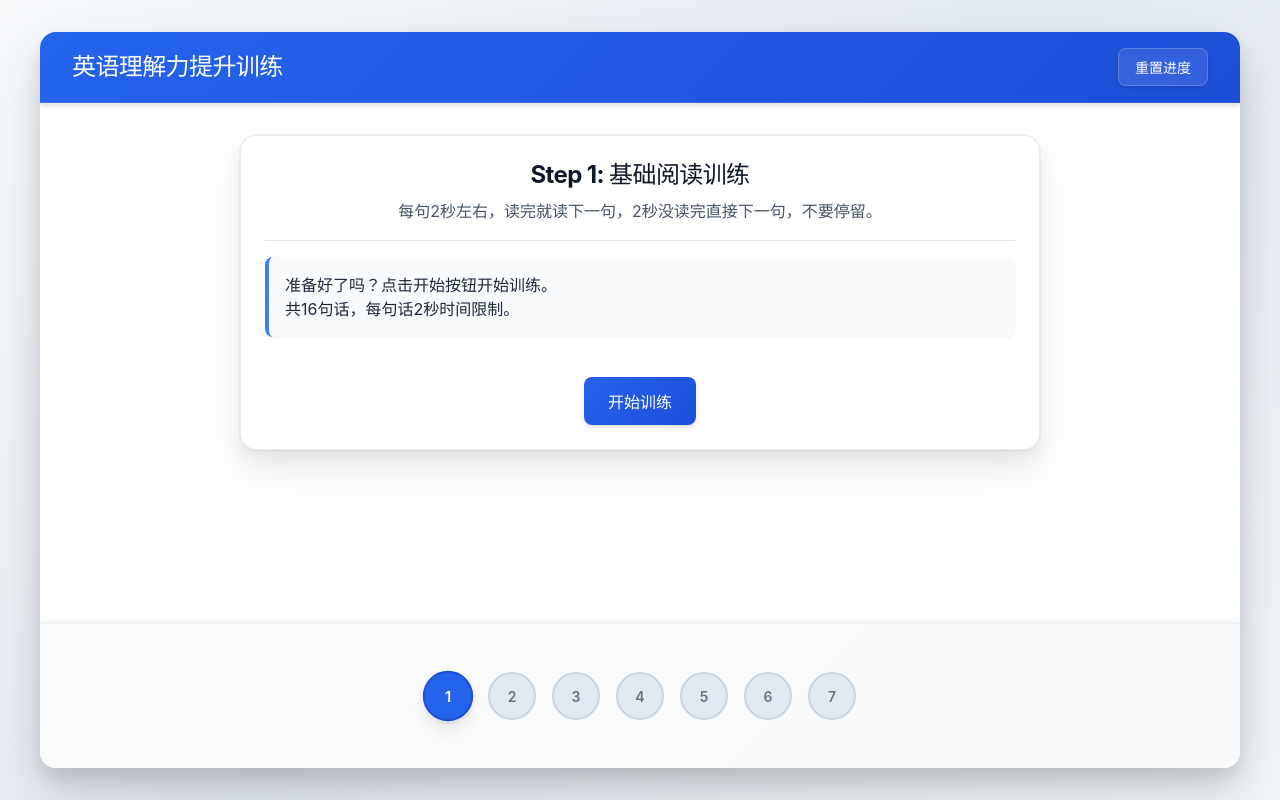
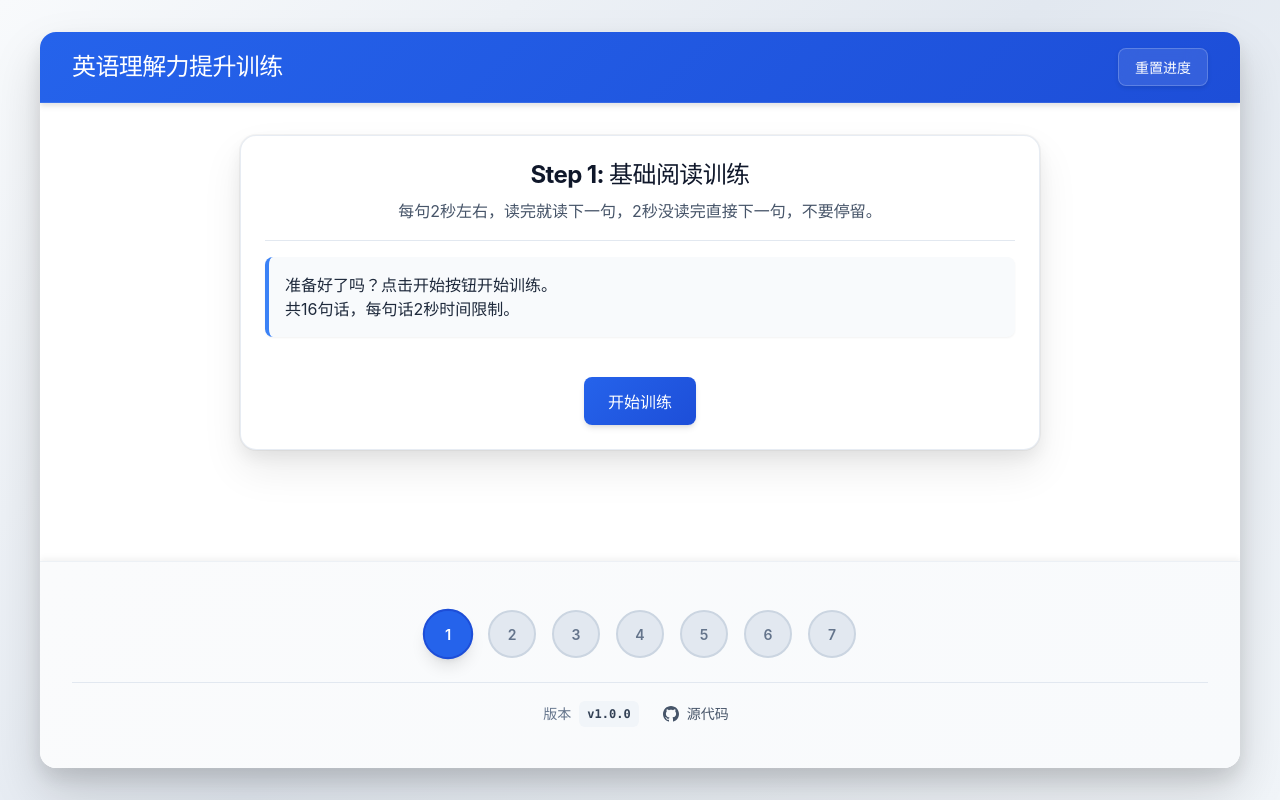
Before and after one commit to AHGGG/vibe-english-understanding, a React (Vite) app: page / in a window 1280 px wide. Built offline with nearby package versions, Linux system fonts and the light colour scheme.

Commit message:
feat: add footer info

```diff
--- a/package.json
+++ b/package.json
@@ -1,7 +1,7 @@
 {
   "name": "vibe-english-understanding",
   "private": true,
-  "version": "0.0.0",
+  "version": "1.0.0",
   "type": "module",
   "scripts": {
     "dev": "vite",
--- a/src/App.css
+++ b/src/App.css
@@ -1045,3 +1045,94 @@
     font-size: var(--font-size-xl);
   }
 }
+
+/* Footer Info Styles */
+.footer-info {
+  display: flex;
+  align-items: center;
+  justify-content: center;
+  gap: var(--space-4);
+  padding: var(--space-4) var(--space-6);
+  border-top: 1px solid var(--primary-200);
+  background: var(--primary-25);
+  margin-top: auto;
+}
+
+.version-info {
+  display: flex;
+  align-items: center;
+  gap: var(--space-2);
+  color: var(--primary-600);
+  font-size: var(--font-size-sm);
+  font-weight: 500;
+}
+
+.version-label {
+  color: var(--primary-500);
+}
+
+.version-number {
+  background: var(--primary-100);
+  color: var(--primary-700);
+  padding: var(--space-1) var(--space-2);
+  border-radius: var(--radius-md);
+  font-family: var(--font-family-mono);
+  font-size: var(--font-size-xs);
+  font-weight: 600;
+}
+
+.github-link {
+  display: flex;
+  align-items: center;
+}
+
+.github-link a {
+  display: flex;
+  align-items: center;
+  gap: var(--space-2);
+  color: var(--primary-600);
+  text-decoration: none;
+  font-size: var(--font-size-sm);
+  font-weight: 500;
+  transition: all 0.2s ease;
+  padding: var(--space-1) var(--space-2);
+  border-radius: var(--radius-md);
+}
+
+.github-link a:hover {
+  background: var(--primary-100);
+  color: var(--primary-700);
+  transform: translateY(-1px);
+}
+
+.github-icon {
+  width: 16px;
+  height: 16px;
+  fill: currentColor;
+}
+
+/* Responsive adjustments for footer */
+@media (max-width: 768px) {
+  .footer-info {
+    flex-direction: column;
+    gap: var(--space-3);
+    padding: var(--space-3);
+  }
+
+  .version-info,
+  .github-link a {
+    font-size: var(--font-size-xs);
+  }
+
+  .github-icon {
+    width: 14px;
+    height: 14px;
+  }
+}
+
+@media (max-width: 480px) {
+  .footer-info {
+    gap: var(--space-2);
+    padding: var(--space-2);
+  }
+}
--- a/src/App.tsx
+++ b/src/App.tsx
@@ -162,6 +162,25 @@
             </div>
           ))}
         </div>
+        <div className="footer-info">
+          <div className="version-info">
+            <span className="version-label">版本</span>
+            <span className="version-number">v1.0.0</span>
+          </div>
+          <div className="github-link">
+            <a
+              href="https://github.com/your-username/vibe-english-understanding"
+              target="_blank"
+              rel="noopener noreferrer"
+              title="查看源代码"
+            >
+              <svg className="github-icon" viewBox="0 0 24 24" fill="currentColor">
+                <path d="M12 0c-6.626 0-12 5.373-12 12 0 5.302 3.438 9.8 8.207 11.387.599.111.793-.261.793-.577v-2.234c-3.338.726-4.033-1.416-4.033-1.416-.546-1.387-1.333-1.756-1.333-1.756-1.089-.745.083-.729.083-.729 1.205.084 1.839 1.237 1.839 1.237 1.07 1.834 2.807 1.304 3.492.997.107-.775.418-1.305.762-1.604-2.665-.305-5.467-1.334-5.467-5.931 0-1.311.469-2.381 1.236-3.221-.124-.303-.535-1.524.117-3.176 0 0 1.008-.322 3.301 1.23.957-.266 1.983-.399 3.003-.404 1.02.005 2.047.138 3.006.404 2.291-1.552 3.297-1.23 3.297-1.23.653 1.653.242 2.874.118 3.176.77.84 1.235 1.911 1.235 3.221 0 4.609-2.807 5.624-5.479 5.921.43.372.823 1.102.823 2.222v3.293c0 .319.192.694.801.576 4.765-1.589 8.199-6.086 8.199-11.386 0-6.627-5.373-12-12-12z"/>
+              </svg>
+              <span>源代码</span>
+            </a>
+          </div>
+        </div>
       </footer>
     </div>
   );
```
